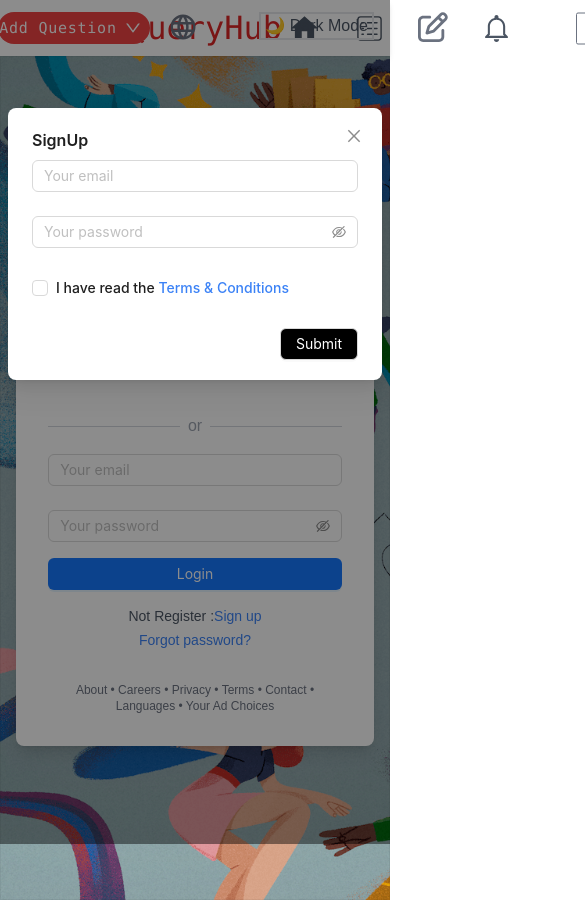
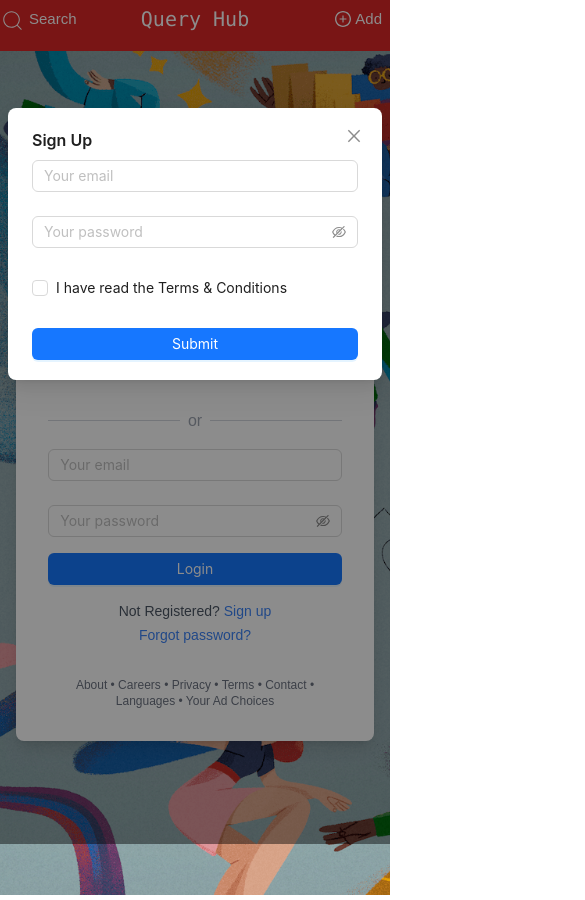
Before and after one commit to Shkkhwaja/queryly, a Next.js app: page /login in a window 390 px wide. Both pictures are taken after a click on the button "Sign up". Shown: the top 900 px of the page, 585 px wide, since content can reach past the window. Built offline with nearby package versions, Linux system fonts and the light colour scheme.

Commit message:
create first nevbar for responsive

```diff
--- a/src/components/Forms/Login/Login.tsx
+++ b/src/components/Forms/Login/Login.tsx
@@ -1,251 +1,201 @@
 'use client';
 import React, { useState } from "react";
 import { GoogleLogin } from "@react-oauth/google";
-import BgImg from "../../../../public/Images/login-bg-image.webp"; // Still import for optimization
+import BgImg from "../../../../public/Images/login-bg-image.webp";
 import { Button, Modal, Form, Input, Checkbox } from 'antd';
 
 const Login: React.FC = () => {
-  const [openForgot, setOpenForgot] = useState<boolean>(false);
-  const [openSignup, setOpenSignup] = useState<boolean>(false);
-  const [submitting, setSubmitting] = useState(false); // Add state for submitting status
-  const [forgotEmail, setForgotEmail] = useState<string>("");
-  const [emailSignin, setEmailSignin] = useState<string>("");
-  const [passwordSignin, setPasswordSignin] = useState<string>("");
-  const [emailSignup, setEmailSignup] = useState<string>("");
-  const [passwordSignup, setPasswordSignup] = useState<string>("");
+  const [formStates, setFormStates] = useState({
+    signin: { email: "", password: "" },
+    signup: { email: "", password: "", terms: false },
+    forgot: { email: "" },
+  });
 
-  // Arrays to store form data
-  const [signinData, setSigninData] = useState<any[]>([]);
-  const [signupData, setSignupData] = useState<any[]>([]);
-  const [forgotData, setForgotData] = useState<any[]>([]);
+  const [modals, setModals] = useState({
+    forgotPassword: false,
+    signup: false,
+  });
 
-  // Function to show the loading state for the Forgot Password Modal
-  const showLoading = () => {
-    setOpenForgot(true);
+  const [submitting, setSubmitting] = useState(false);
+
+  const handleInputChange = (form: string, field: string, value: string | boolean) => {
+    setFormStates((prevState: any) => ({
+      ...prevState,
+      [form]: { ...prevState[form], [field]: value },
+    }));
   };
 
-  const showSignup = () => {
-    setOpenSignup(true);
+  const handleSubmitSignin = (values: any) => {
+    setSubmitting(true);
+    console.log("Sign In Data:", values);
+    setTimeout(() => setSubmitting(false), 2000);
   };
 
   const handleSubmitSignup = (values: any) => {
     setSubmitting(true);
-    // Store Sign Up data in the array
-    setSignupData((prevData) => [...prevData, values]);
-    console.log("Form Submitted with Data Signup: ", values); // Logs valid data
-
-    setTimeout(() => {
-      console.log("Signup Successful");
-      setSubmitting(false);
-    }, 2000);
+    console.log("Sign Up Data:", values);
+    setTimeout(() => setSubmitting(false), 2000);
   };
 
-  const handleSubmitForgotPassword = (e: React.FormEvent) => {
-    e.preventDefault();
-    // Store Forgot Password data in the array
-    setForgotData((prevData) => [...prevData, { email: forgotEmail }]);
-    console.log("Forgot Email Data: ", forgotEmail); // Logs valid data
-  };
-
-  const handleSubmitSignin = (values: any) => {
-    setSubmitting(true);
-    // Store Sign In data in the array
-    setSigninData((prevData) => [...prevData, values]);
-    console.log("Form Submitted with Data Signin: ", values); // Logs valid data
-
-    setTimeout(() => {
-      console.log("Signin Successful");
-      setSubmitting(false);
-    }, 2000);
-  };
-
-  // Handle Google login
-  const handleGoogleLogin = (response: any) => {
-    console.log("Google login successful: ", response);
+  const handleSubmitForgotPassword = () => {
+    console.log("Forgot Password Email:", formStates.forgot.email);
+    setModals((prev) => ({ ...prev, forgotPassword: false }));
   };
 
   return (
     <div className="relative min-h-screen flex items-center justify-center bg-gray-100">
-      {/* Background Image */}
       <div
         className="absolute top-0 left-0 w-full h-full"
         style={{
-          backgroundImage: `url(${BgImg.src})`, // Using imported BgImg for optimization
+          backgroundImage: `url(${BgImg.src})`,
           backgroundPosition: "center center",
           backgroundSize: "cover",
           backgroundRepeat: "no-repeat",
-          boxShadow: "rgba(0, 0, 0, 0.05) 0px 0px 0px 1px inset",
-          transitionProperty: "background-image",
-          transitionDuration: "180ms",
-          transitionTimingFunction: "ease-in-out",
         }}
       ></div>
 
-      {/* Login Section */}
       <div className="relative z-10 bg-white shadow-lg rounded-lg w-11/12 sm:w-3/4 md:w-1/2 lg:w-1/3 p-8">
         <h1 className="text-center text-3xl font-bold text-red-600">QueryHub</h1>
         <p className="text-center text-gray-700 mt-2">
           A place to share knowledge and better understand the world
         </p>
 
-        {/* Google Login Button */}
         <div className="mt-6 space-y-3">
           <GoogleLogin
-            onSuccess={handleGoogleLogin}
+            onSuccess={(response) => console.log("Google login successful: ", response)}
             onError={() => console.log("Google login failed")}
           />
         </div>
 
-        {/* Divider */}
         <div className="flex items-center my-4">
           <hr className="flex-grow border-gray-300" />
           <span className="mx-2 text-gray-400">or</span>
           <hr className="flex-grow border-gray-300" />
         </div>
 
-        {/* Login Form */}
         <Form onFinish={handleSubmitSignin} className="space-y-4">
           <Form.Item
             name="email"
-            rules={[{ required: true, message: "Please enter your email" }]}
-          >
+            rules={[{ required: true, message: "Please enter your email" }]}>
             <Input
               type="email"
               placeholder="Your email"
-              className="w-full"
-              value={emailSignin}
-              onChange={(e) => setEmailSignin(e.target.value)}
+              value={formStates.signin.email}
+              onChange={(e) => handleInputChange("signin", "email", e.target.value)}
             />
           </Form.Item>
+
           <Form.Item
             name="password"
-            rules={[{ required: true, message: "Please enter your password" }]}
-          >
+            rules={[{ required: true, message: "Please enter your password" }]}>
             <Input.Password
               placeholder="Your password"
-              className="w-full"
-              value={passwordSignin}
-              onChange={(e) => setPasswordSignin(e.target.value)}
+              value={formStates.signin.password}
+              onChange={(e) => handleInputChange("signin", "password", e.target.value)}
             />
           </Form.Item>
+
           <Button
             type="primary"
             htmlType="submit"
             className="w-full"
-            loading={submitting}
-          >
+            loading={submitting}>
             {submitting ? "Submitting..." : "Login"}
           </Button>
         </Form>
 
-        {/* Sign-up and Forgot Password */}
         <div className="text-center mt-4 text-sm text-gray-600">
           <p>
-            Not Register :
-            <button onClick={showSignup} className="text-blue-500 hover:underline">
+            Not Registered?{' '}
+            <button
+              onClick={() => setModals((prev) => ({ ...prev, signup: true }))}
+              className="text-blue-500 hover:underline">
               Sign up
             </button>
           </p>
           <p className="mt-1">
-            <button onClick={showLoading} className="text-blue-500 hover:underline">
+            <button
+              onClick={() => setModals((prev) => ({ ...prev, forgotPassword: true }))}
+              className="text-blue-500 hover:underline">
               Forgot password?
             </button>
           </p>
         </div>
 
-        {/* Footer Links */}
         <div className="mt-8 text-center text-xs text-gray-500">
           <p>
-            About • Careers • Privacy • Terms • Contact • Languages • Your Ad
-            Choices
+            About • Careers • Privacy • Terms • Contact • Languages • Your Ad Choices
           </p>
         </div>
       </div>
 
-      {/* Forgot Password Modal */}
       <Modal
-        title={<p>Forgot Password</p>}
-        footer={
-          <Button className="bg-black text-white" onClick={handleSubmitForgotPassword}>
-            Submit
-          </Button>
-        }
-        open={openForgot}
-        onCancel={() => setOpenForgot(false)}
-      >
+        title="Forgot Password"
+        open={modals.forgotPassword} // Change 'visible' to 'open'
+        onCancel={() => setModals((prev) => ({ ...prev, forgotPassword: false }))}
+        footer={null}>
         <Form onFinish={handleSubmitForgotPassword}>
           <Form.Item
-            name="forgotEmail"
-            rules={[{ required: true, message: "Please enter your email" }]}
-          >
+            name="email"
+            rules={[{ required: true, message: "Please enter your email" }]}>
             <Input
               type="email"
               placeholder="Your email"
-              value={forgotEmail}
-              onChange={(e) => setForgotEmail(e.target.value)}
+              value={formStates.forgot.email}
+              onChange={(e) => handleInputChange("forgot", "email", e.target.value)}
             />
           </Form.Item>
+
+          <Button type="primary" htmlType="submit" className="w-full">
+            Submit
+          </Button>
         </Form>
       </Modal>
 
-      {/* Signup Modal */}
       <Modal
-        title={<p>SignUp</p>}
-        footer={
-          // No need for onClick, as the form will handle the submit
-          <Button
-            className="bg-black text-white"
-            htmlType="submit"
-            form="signupForm"
-          >
-            Submit
-          </Button>
-        }
-        open={openSignup}
-        onCancel={() => setOpenSignup(false)}
-      >
-        <Form
-          onFinish={handleSubmitSignup}
-          id="signupForm" // Added ID to ensure correct form submission
-        >
+        title="Sign Up"
+        open={modals.signup} // Change 'visible' to 'open'
+        onCancel={() => setModals((prev) => ({ ...prev, signup: false }))}
+        footer={null}>
+        <Form onFinish={handleSubmitSignup}>
           <Form.Item
-            name="emailSignup"
-            rules={[{ required: true, message: "Please enter your email" }]}
-          >
+            name="email"
+            rules={[{ required: true, message: "Please enter your email" }]}>
             <Input
               type="email"
               placeholder="Your email"
-              value={emailSignup}
-              onChange={(e) => setEmailSignup(e.target.value)}
+              value={formStates.signup.email}
+              onChange={(e) => handleInputChange("signup", "email", e.target.value)}
             />
           </Form.Item>
+
           <Form.Item
-            name="passwordSignup"
-            rules={[{ required: true, message: "Please enter your password" }]}
-          >
+            name="password"
+            rules={[{ required: true, message: "Please enter your password" }]}>
             <Input.Password
               placeholder="Your password"
-              value={passwordSignup}
-              onChange={(e) => setPasswordSignup(e.target.value)}
+              value={formStates.signup.password}
+              onChange={(e) => handleInputChange("signup", "password", e.target.value)}
             />
           </Form.Item>
+
           <Form.Item
-            name="terms-and-condition"
+            name="terms"
             valuePropName="checked"
-            rules={[
-              {
-                validator: (_, value) =>
-                  value ? Promise.resolve() : Promise.reject(new Error("Please accept terms and conditions")),
-              },
-            ]}
-          >
-            <Checkbox className="font-medium">
-              I have read the{" "}
-              <a target="_blank" href="/terms-and-conditions" className="text-blue-500">
-                Terms & Conditions
-              </a>
+            rules={[{
+              validator: (_, value) =>
+                value ? Promise.resolve() : Promise.reject(new Error("You must accept the terms and conditions")),
+            }]}>
+            <Checkbox
+              checked={formStates.signup.terms}
+              onChange={(e) => handleInputChange("signup", "terms", e.target.checked)}>
+              I have read the <a href="/terms-and-conditions">Terms & Conditions</a>
             </Checkbox>
           </Form.Item>
+
+          <Button type="primary" htmlType="submit" className="w-full">
+            Submit
+          </Button>
         </Form>
       </Modal>
     </div>
--- a/src/components/Header/Header.tsx
+++ b/src/components/Header/Header.tsx
@@ -7,12 +7,13 @@ import { CiViewList } from "react-icons/ci";
 import { FaRegPenToSquare } from "react-icons/fa6";
 import { IoMdNotificationsOutline } from "react-icons/io";
 import { CiSearch } from "react-icons/ci";
-import { Avatar } from "antd";
+import { Avatar, Dropdown } from "antd";
 import { Form, Input } from "antd";
-import { DownOutlined } from "@ant-design/icons";
+import { DownOutlined, PlusCircleOutlined } from "@ant-design/icons";
 import Image from "next/image";
 import "../../app/globals.css";
 import img from "../../../public/Images/man-avatar.webp";
+import { IoIosAddCircleOutline } from "react-icons/io";
 
 const Header: React.FC = () => {
   const [searchText, setSearchText] = useState<string>("");
@@ -91,8 +92,8 @@ const Header: React.FC = () => {
   return (
     <>
       <nav>
-        <div className="h-[3.5em] w-full bg-white shadow-md relative dark:bg-gray-800">
-          <h2 className="text-[32px] ml-[4em] py-1 text-red-600 font-mono">
+        <div className="h-[3.5em] w-full bg-white shadow-md relative dark:bg-gray-800 hidden md:block">
+          <h2 className="text-[32px] md:ml-[4em] py-1 text-red-600 font-mono">
             QueryHub
           </h2>
 
@@ -124,7 +125,7 @@ const Header: React.FC = () => {
           </ul>
 
           {/* Search Bar */}
-          <div className="absolute left-[36em] top-4 transform z-0 -translate-y-1/2">
+          <div className="absolute left-[36em] top-7 transform z-0 -translate-y-1/2 hidden md:block ">
             <Form onFinish={handleSearch} layout="inline">
               <Form.Item
                 name="search"
@@ -132,17 +133,20 @@ const Header: React.FC = () => {
                   { required: true, message: "Please enter your search text" },
                 ]}
               >
+                <div className="relative">
                   <CiSearch
                     size={25}
-                  className="relative top-7 z-10 left-[17em] text-gray-500 dark:text-white"
+                    className="absolute top-1 left-[17em] z-10 text-gray-500 dark:text-white"
                   />
                   <Input
+                    name="search"
                     type="text"
                     placeholder="Search..."
                     value={searchText}
                     onChange={(e) => setSearchText(e.target.value)}
                     className="w-[20em] border-gray-500 rounded-sm dark:bg-gray-700 dark:text-white"
                   />
+                </div>
               </Form.Item>
             </Form>
           </div>
@@ -165,7 +169,7 @@ const Header: React.FC = () => {
                   />
                 }
               />
-              {isAvatarHovered && (
+              {/* {isAvatarHovered && (
                 <ul className="absolute top-[30px] right-0 bg-white border border-gray-300 dark:bg-gray-700 dark:border-gray-600">
                   {profileMenuItems.map((item) => (
                     <li
@@ -176,13 +180,21 @@ const Header: React.FC = () => {
                     </li>
                   ))}
                 </ul>
-              )}
+              )} */}
             </div>
           </div>
 
           {/* Add Question Button */}
           <div className="absolute top-3 right-[15em]">
-            <div className="h-8 w-[9.5em] bg-red-500 rounded-[50px] align-middle border-1 border-black flex items-center justify-center relative">
+            <Dropdown.Button
+              icon={<DownOutlined />}
+              menu={{ items: buttonMenuItems }}
+              className="bg-[rgba(221,49,49,0.36)] hover:bg-[rgba(221,49,49,0.2)] text-white "
+            >
+              Add Question
+            </Dropdown.Button>
+
+            {/* <div className="h-8 w-[9.5em] bg-red-500 rounded-[50px] align-middle border-1 border-black flex items-center justify-center relative">
               <button className="text-white text-[15px] -tracking-tighter font-mono flex items-center">
                 Add Question
               </button>
@@ -205,7 +217,7 @@ const Header: React.FC = () => {
                   </ul>
                 )}
               </div>
-            </div>
+            </div> */}
           </div>
 
           {/* Languge select icon */}
@@ -218,7 +230,7 @@ const Header: React.FC = () => {
                 size={30}
                 className="text-gray-500 cursor-pointer hover:text-red-600 dark:text-white"
               />
-              {isButtonTranslate && (
+              {/* {isButtonTranslate && (
                 <ul className="absolute top-[30px] right-0 w-auto bg-white border border-gray-300 dark:bg-gray-700 dark:border-gray-600">
                   {translateMenuItems.map((item) => (
                     <li
@@ -229,19 +241,79 @@ const Header: React.FC = () => {
                     </li>
                   ))}
                 </ul>
-              )}
+              )} */}
             </div>
           </div>
 
           {/* Toggle Theme Button */}
           <button
-            className="absolute top-3 right-4 text-gray-600 dark:text-white border-2 px-1"
+            className="absolute top-3 right-4 text-gray-600 dark:text-white border-2 px-1 hidden md:block"
             onClick={toggleTheme}
           >
             {isDarkMode ? "🌞 Light Mode" : "🌙 Dark Mode"}
           </button>
         </div>
       </nav>
+
+      {/* Search Bar Responsive */}
+      <div className="md:hidden">
+        <div className=" h-[6vh] bg-red-600">
+          <div className="flex text-white gap-1 absolute top-2">
+        <CiSearch
+          size={25}
+        />
+        <h2 className="text-[15px]">Search</h2>
+        </div>
+
+        <h2 className="text-white text-center text-[20px] py-1 font-mono">Query Hub</h2>
+
+                <div className="text-white absolute top-2 right-2 flex gap-1">
+        <PlusCircleOutlined
+        size={25}/>
+                <h2 className="text-[15px]">Add</h2>
+
+                </div>
+
+
+
+
+
+
+
+
+        {/* <div className="">
+            <IoIosAddCircleOutline />
+          </div>
+
+          <ul className="">
+            <li>
+              <MdHome
+                size={33}
+                className="text-gray-600 cursor-pointer hover:text-red-600 dark:text-white dark:hover:text-red-600"
+              />
+            </li>
+            <li>
+              <CiViewList
+                size={33}
+                className="text-gray-600 cursor-pointer hover:text-red-600 dark:text-white dark:hover:text-red-600"
+              />
+            </li>
+            <li>
+              <FaRegPenToSquare
+                size={30}
+                className="text-gray-500 cursor-pointer hover:text-red-600 dark:text-white dark:hover:text-red-600"
+              />
+            </li>
+            <li>
+              <IoMdNotificationsOutline
+                size={33}
+                className="text-gray-600 cursor-pointer hover:text-red-600 dark:text-white dark:hover:text-red-600"
+              />
+            </li>
+          </ul> */}
+
+</div>
+      </div>
     </>
   );
 };
```
Also changed, not shown: src/app/globals.css (+23 -0 lines). Lines whose indentation alone changed are shown as unchanged.
